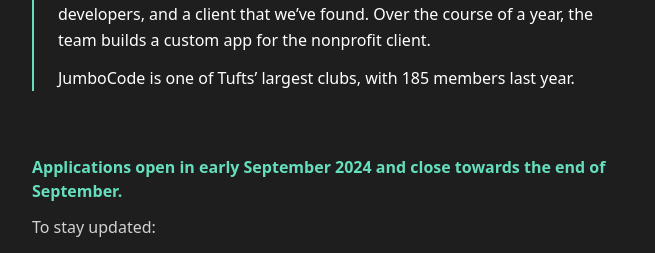
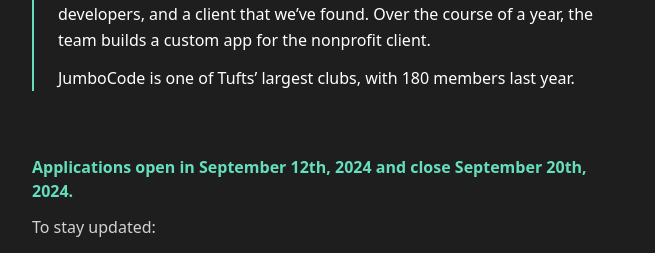
Before and after one commit to JumboCode/jumbocode.org-2024, an Astro site: page / in a window 1280 px wide. Shown: the part 345-598 px from the top of the page, without its empty margins (312-967 px from the left). Built offline with nearby package versions, Linux system fonts and the light colour scheme; Astro itself is replaced by a stand-in of ours.

Commit message:
Update information on the website

```diff
--- a/src/pages/index.astro
+++ b/src/pages/index.astro
@@ -39,14 +39,14 @@
         the team builds a custom app for the nonprofit client.
       </p>
       <p>
-        JumboCode is one of Tufts’ largest clubs, with 185 members last year.
+        JumboCode is one of Tufts’ largest clubs, with 180 members last year.
       </p>
     </div>
 
     <div class="mt-16 space-y-3">
       <p class="font-bold text-accent">
-        Applications open in early September 2024 and close towards the end of
-        September.
+        Applications open in September 12th, 2024 and close September 20th,
+        2024.
       </p>
       <p class="opacity-80">To stay updated:</p>
       <ul class="list-disc ml-5 space-y-1 opacity-85">
```
